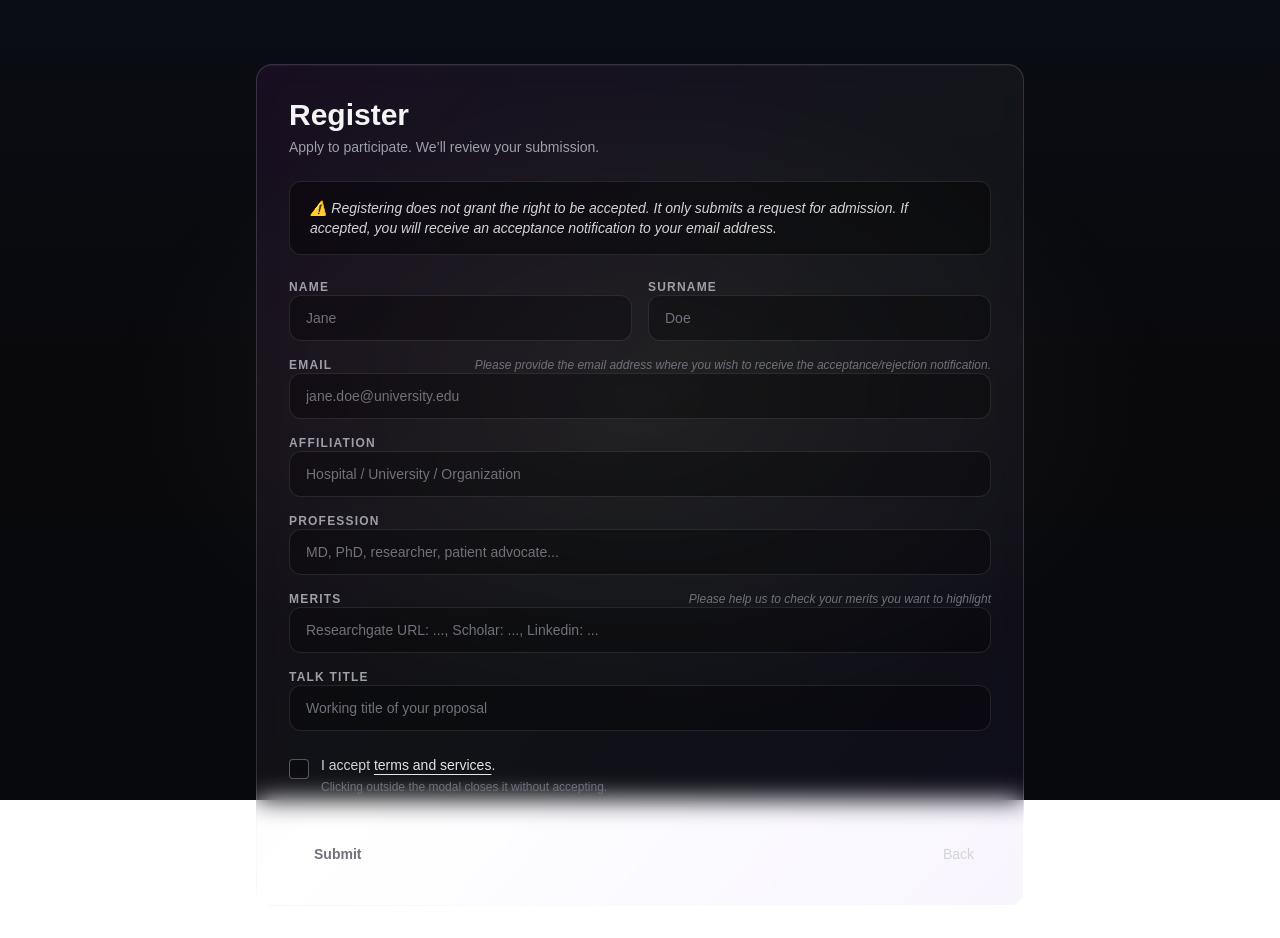
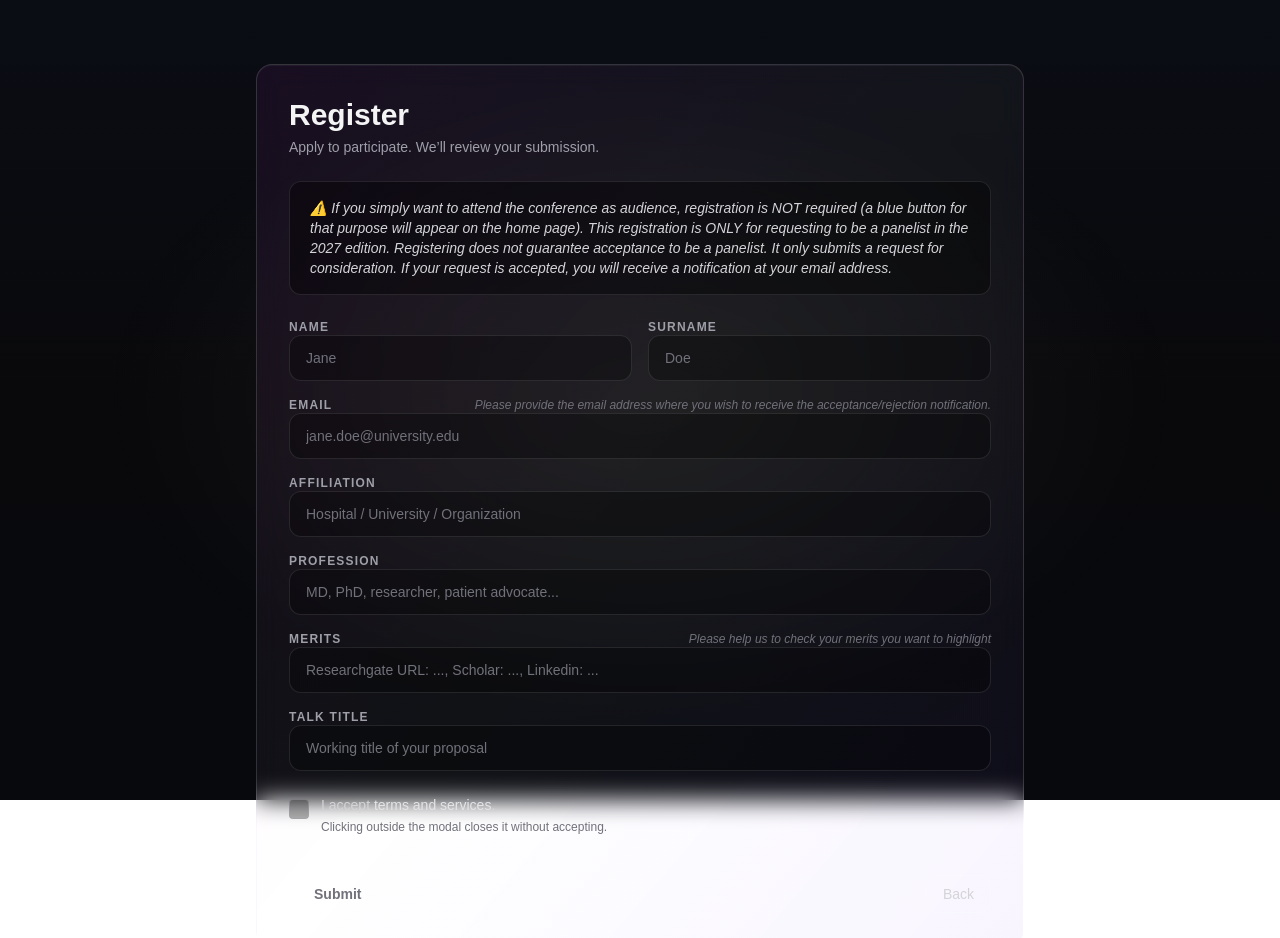
Before and after one commit to jcb31416/longcovidconference, a Next.js app: page /register in a window 1280 px wide. Shown: the top 938 px of the page. Built offline with nearby package versions, Linux system fonts and the light colour scheme.

Commit message:
update conference#program#block1, favicon into icon.png 20260312_1616

```diff
--- a/src/app/register/page.js
+++ b/src/app/register/page.js
@@ -126,8 +126,13 @@ export default function RegisterPage() {
                     {/* Disclaimer */}
                     <div className="mt-6 rounded-xl border border-white/10 bg-black/40 px-5 py-4 text-sm text-zinc-300">
                         <p className="italic">
-                            ⚠️ Registering does not grant the right to be accepted. It only submits a request for admission.
-                            If accepted, you will receive an acceptance notification to your email address.
+                        ⚠️ If you simply want to attend the conference as audience, registration is NOT required
+                        (a blue button for that purpose will appear on the home page).
+
+                        This registration is ONLY for requesting to be a panelist in the 2027 edition.
+
+                        Registering does not guarantee acceptance to be a panelist. It only submits a request for consideration.
+                        If your request is accepted, you will receive a notification at your email address.
                         </p>
                     </div>
 
--- a/src/utils/back/mod_back.js
+++ b/src/utils/back/mod_back.js
@@ -362,16 +362,12 @@ export async function funbck_getdetailspeakers(dic_in) { // {lis_speakernames,
 
     // modifications por bugs de next/vercel cache image. forzamos a que coja celia_piquer3.jpg en vez de celia_piquer (contaminado por cache de vercel)
     if (key_speaker.includes("celia_piquer")) {
-      debugger; // funbck_getdetailspeakers
       dc2_out.celia_piquer.url =  dc2_out.celia_piquer?.url?.replace("celia_piquer.jpg", "celia_piquer3.jpg") ?? null;
-    }
-
+    }//endif
 
   }//endfor speaker_i
 
 
-
-  debugger;
 
   return dc2_out;
 
@@ -585,8 +581,6 @@ export async function funbck_test(dic_in, request) {
 
 export async function funbck_registerrequest(dic_in, request) {
 
-    debugger;
-
     function clean(str_value) {
         return String(str_value ?? "").trim();
     } //endfun clean
@@ -704,7 +698,7 @@ export async function funbck_registerrequest(dic_in, request) {
 
 
 export async function funbck_sendmail(dic_in) {
-    debugger;
+
     function clean(str_value) {
         return String(str_value ?? "").trim();
     } //endfun clean
@@ -772,7 +766,6 @@ export async function funbck_sendmail(dic_in) {
 
 
 export async function funbck_sendtocontact(dic_in, request) {
-    debugger;
 
     function clean(str_value) {
         return String(str_value ?? "").trim();
```
Also changed, not shown: public/cache/conf_lcdd_mar2026.json (+2 -2 lines), src/app/icon.png (added), 1 other file (tests, documents, lock files or other folders).
